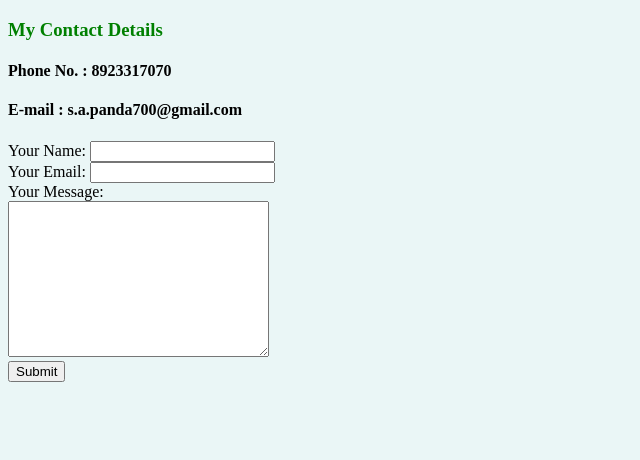
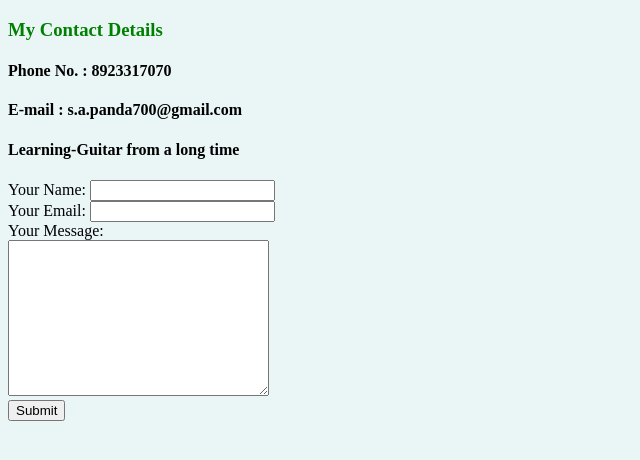
Before and after one commit to MPandA00/CV, a plain HTML site: page contact.html in a window 1280 px wide. Shown: the whole page, without its empty margins (0-640 px from the left). Drawn offline with Linux system fonts and the light colour scheme.

Commit message:
changes new things

```diff
--- a/contact.html
+++ b/contact.html
@@ -13,6 +13,7 @@
     <h3>My Contact Details</h3>
     <h4>Phone No. : 8923317070</h4>
     <h4>E-mail : s.a.panda700@gmail.com</h4>
+    <h4>Learning-Guitar from a long time</h4>
 
     <form action="mailto:s.a.panda700@gmail.com" method="post" enctype="text/plain">
         <label for="">Your Name:</label>
```
